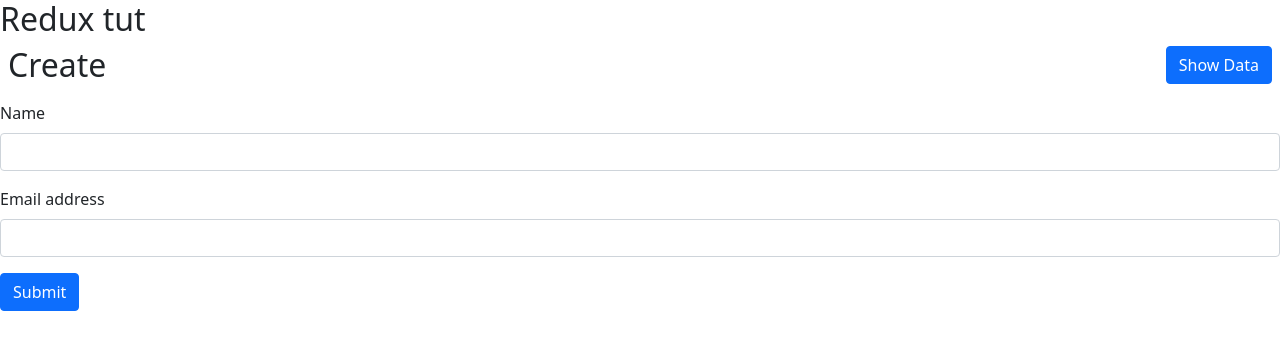
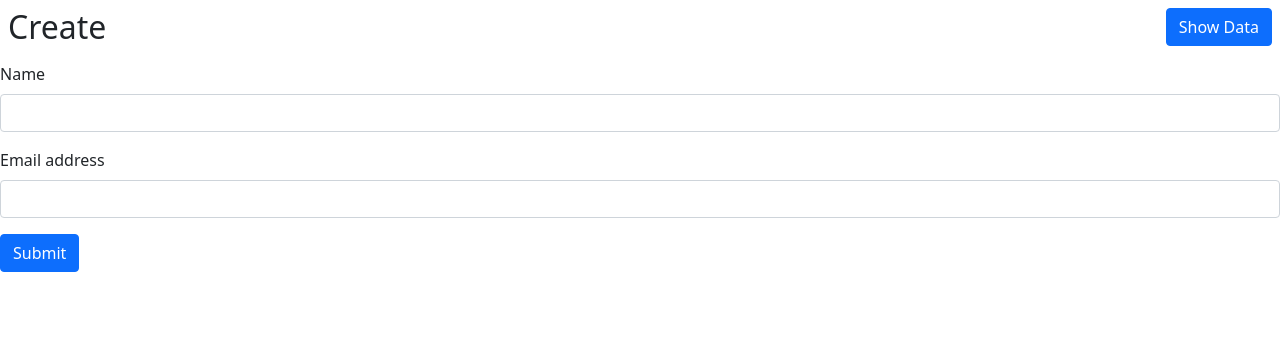
Before and after one commit to maggipawar/Reactjs_tutorial, a React (Create React App) app: page / in a window 1280 px wide. Shown: the top 350 px of the page. Built offline with nearby package versions, Linux system fonts and the light colour scheme.

Commit message:
line removed

```diff
--- a/src/App.js
+++ b/src/App.js
@@ -7,7 +7,6 @@ import Update from "./CRUD/Update";
 const App = () => {
   return (
     <>
-      <h2>Redux tut</h2>
       <BrowserRouter>
         <Routes>
           <Route exact path="/" element={<Create />}></Route>
```
